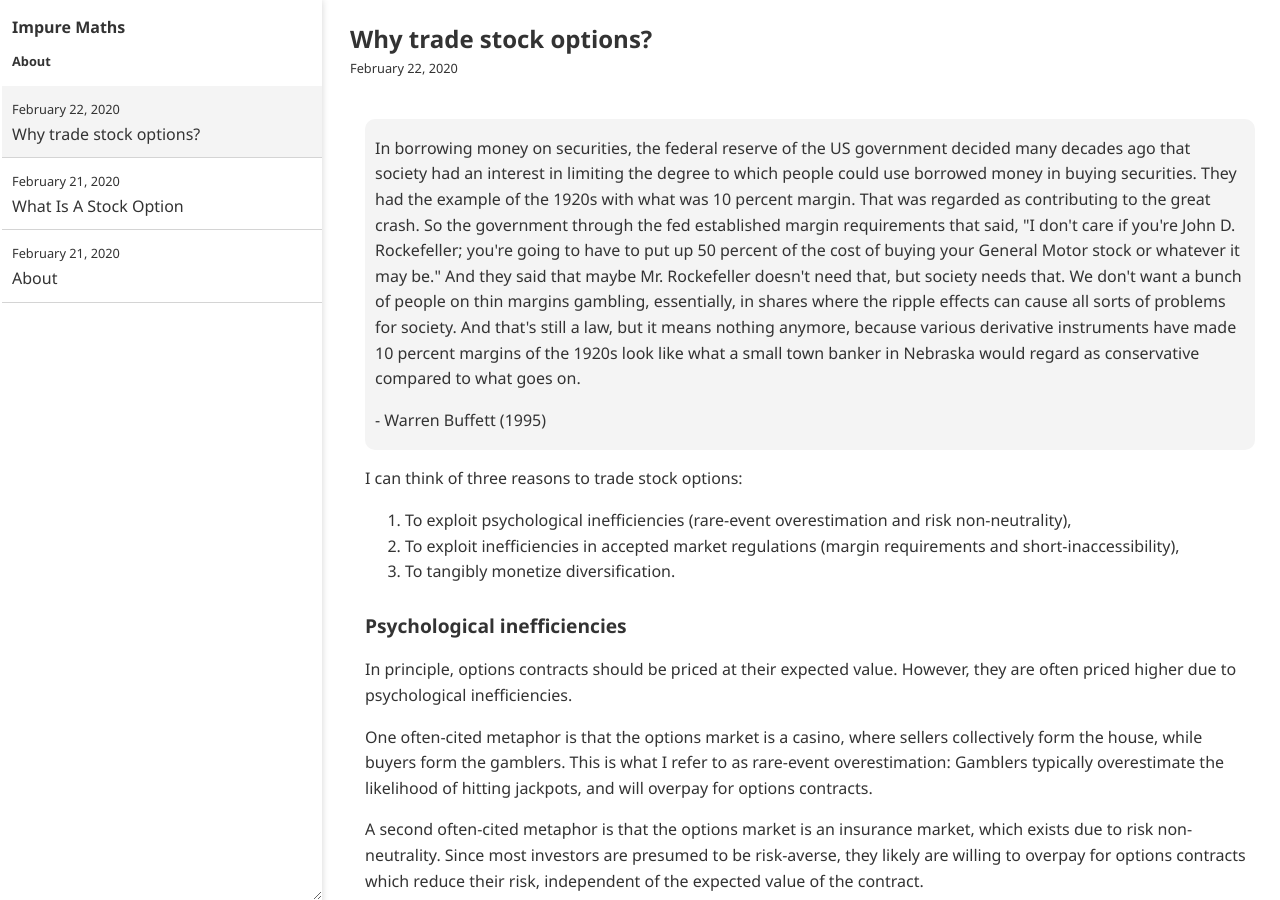
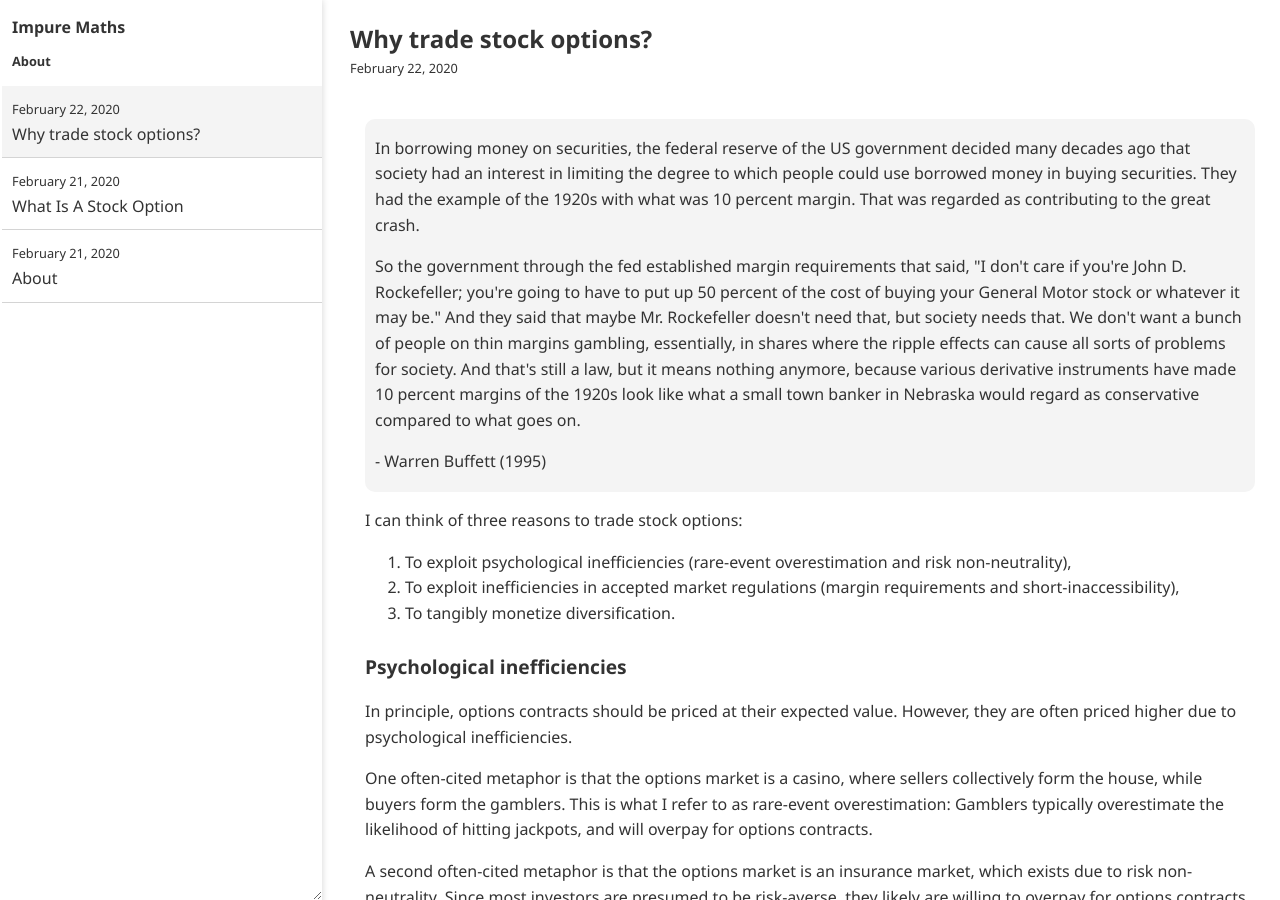
Before and after one commit to impuremaths/impuremaths.github.io, a Jekyll site: the page built from _posts/2020-02-22-why-trade-stock-options.md, in a window 1280 px wide and 900 px high. Built offline with Jekyll 4.4.1, drawn with Linux system fonts in a browser that asks for light colours.

Commit message:
Update 2020-02-22-why-trade-stock-options.md

```diff
--- a/_posts/2020-02-22-why-trade-stock-options.md
+++ b/_posts/2020-02-22-why-trade-stock-options.md
@@ -3,7 +3,9 @@
 ---
 
 <div class="media">
-  <p>In borrowing money on securities, the federal reserve of the US government decided many decades ago that society had an interest in limiting the degree to which people could use borrowed money in buying securities. They had the example of the 1920s with what was 10 percent margin. That was regarded as contributing to the great crash. So the government through the fed established margin requirements that said, "I don't care if you're John D. Rockefeller; you're going to have to put up 50 percent of the cost of buying your General Motor stock or whatever it may be." And they said that maybe Mr. Rockefeller doesn't need that, but society needs that. We don't want a bunch of people on thin margins gambling, essentially, in shares where the ripple effects can cause all sorts of problems for society. And that's still a law, but it means nothing anymore, because various derivative instruments have made 10 percent margins of the 1920s look like what a small town banker in Nebraska would regard as conservative compared to what goes on.</p>
+  <p>In borrowing money on securities, the federal reserve of the US government decided many decades ago that society had an interest in limiting the degree to which people could use borrowed money in buying securities. They had the example of the 1920s with what was 10 percent margin. That was regarded as contributing to the great crash. </p>
+
+  <p>So the government through the fed established margin requirements that said, "I don't care if you're John D. Rockefeller; you're going to have to put up 50 percent of the cost of buying your General Motor stock or whatever it may be." And they said that maybe Mr. Rockefeller doesn't need that, but society needs that. We don't want a bunch of people on thin margins gambling, essentially, in shares where the ripple effects can cause all sorts of problems for society. And that's still a law, but it means nothing anymore, because various derivative instruments have made 10 percent margins of the 1920s look like what a small town banker in Nebraska would regard as conservative compared to what goes on.</p>
 
   <p>- Warren Buffett (1995)</p>
 </div>
```
